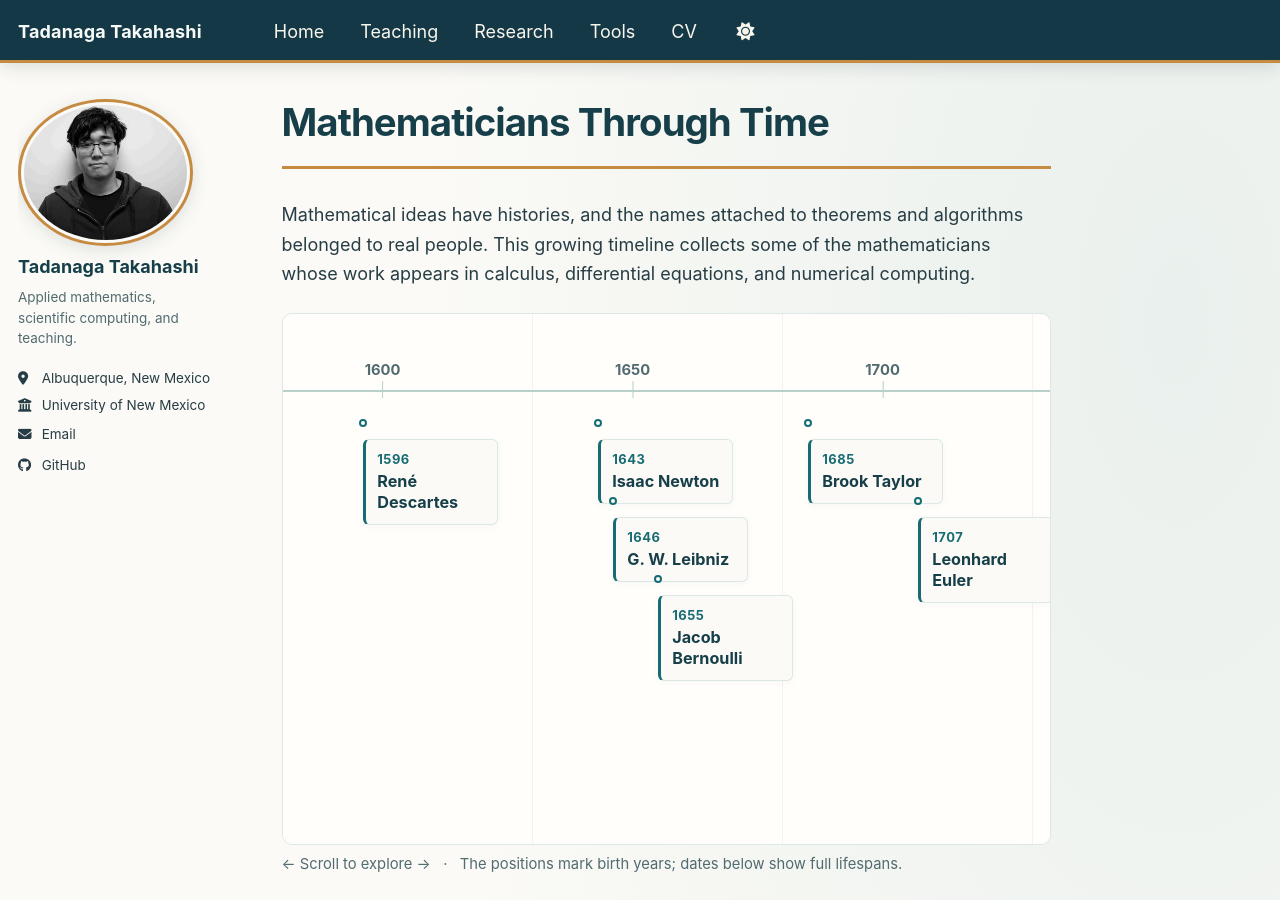
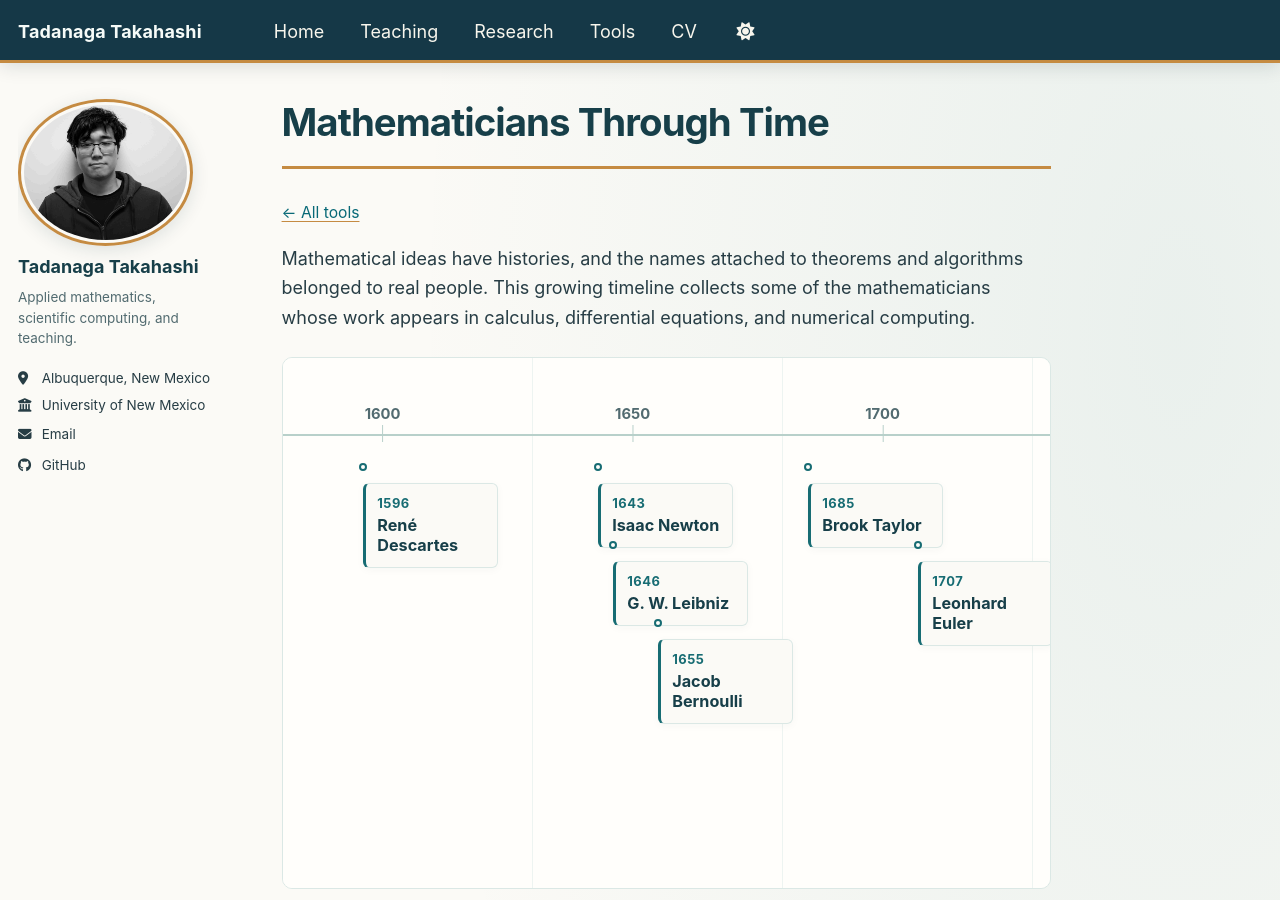
Before and after one commit to tadanaga/webpage, a Jekyll site: the page built from _pages/timeline.md, in a window 1280 px wide and 900 px high. Built offline with Jekyll 4.4.1, drawn with Linux system fonts in a browser that asks for light colours; a style sheet for code colours, icons or effects is not loaded.

Commit message:
Add return link from timeline to Tools directory

```diff
--- a/_pages/timeline.md
+++ b/_pages/timeline.md
@@ -4,6 +4,8 @@ title: "Mathematicians Through Time"
 permalink: /timeline/
 author_profile: true
 ---
+
+<p class="tools-back"><a href="{{ '/tools/' | relative_url }}">← All tools</a></p>
 
 Mathematical ideas have histories, and the names attached to theorems and algorithms belonged to real people. This growing timeline collects some of the mathematicians whose work appears in calculus, differential equations, and numerical computing.
 
```
